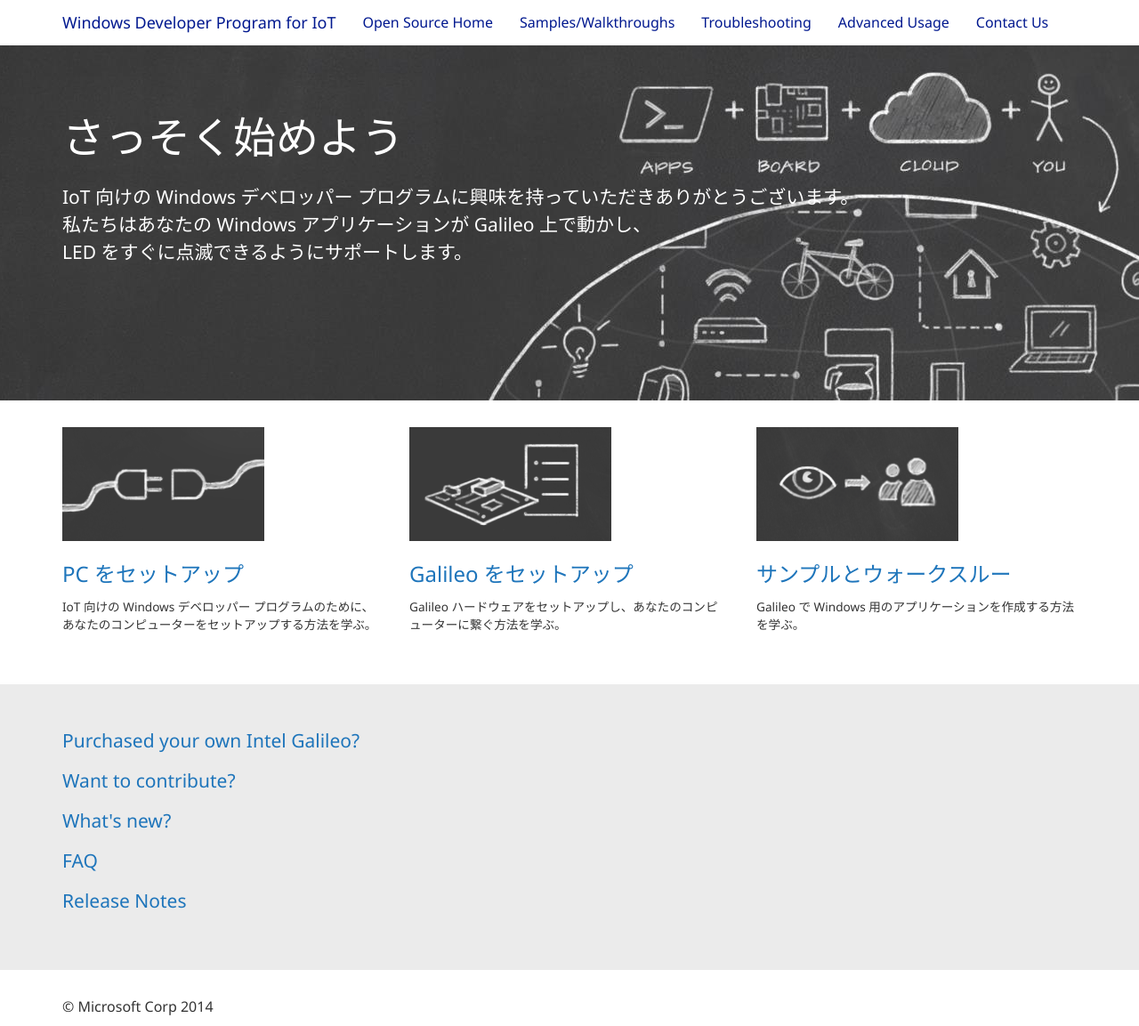
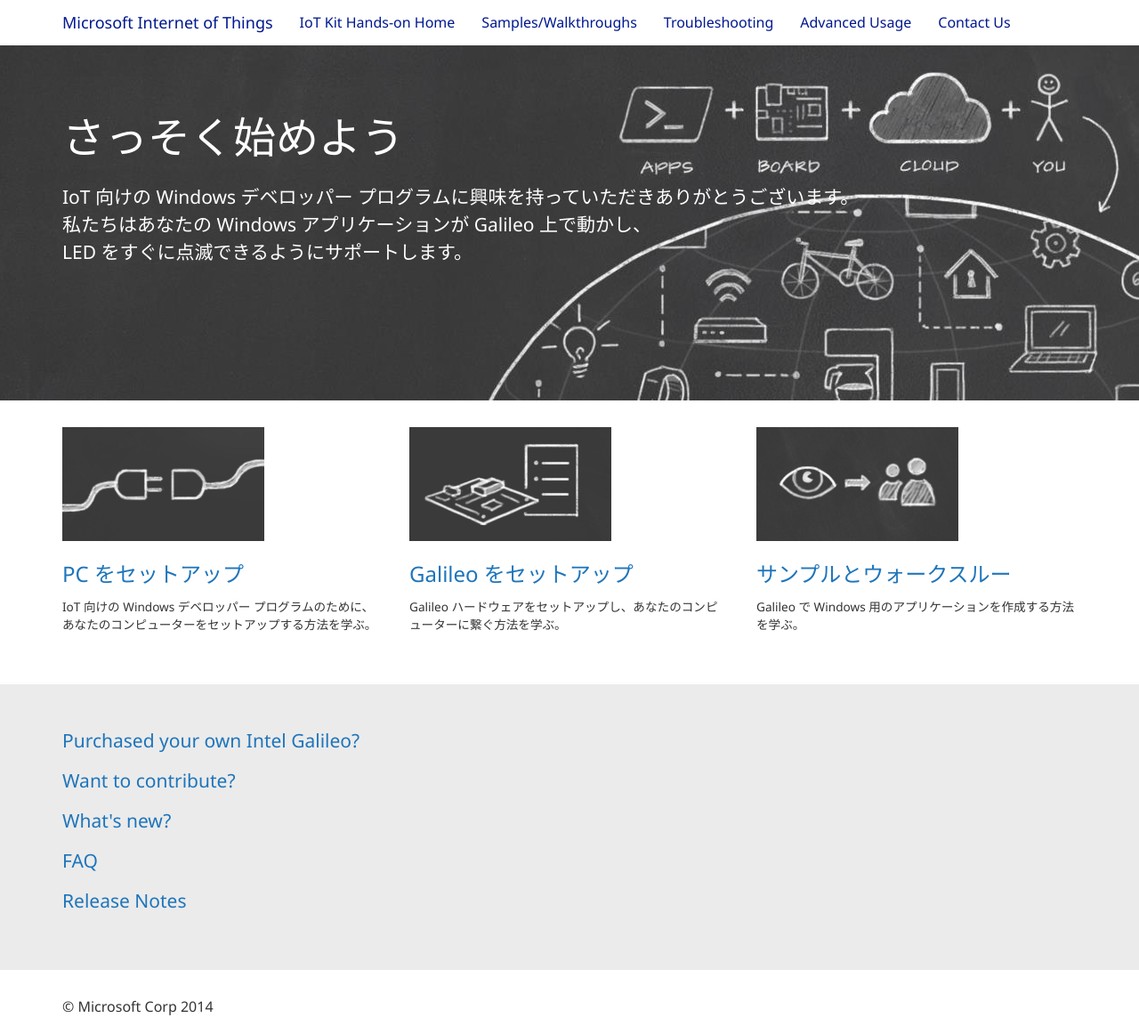
Before and after one commit to ms-iotkithol-jp/ms-iotkithol-jp.github.io, a Jekyll site: the page index.htm, which Jekyll copies as it is, in a window 1280 px wide and 1153 px high. Shown: the whole window at 89% size. Built offline with Jekyll 4.4.1, drawn with Linux system fonts in a browser that asks for light colours; nearby versions of some CDN libraries.

Commit message:
Initial Update and Test

```diff
--- a/_includes/header.html
+++ b/_includes/header.html
@@ -7,7 +7,7 @@
         <span class="icon-bar"></span>
         <span class="icon-bar"></span>
       </button>
-      <a class="navbar-brand" href="http://WindowsOnDevices.com">Windows Developer Program for IoT</a>
+        <a class="navbar-brand" href="http://www.microsoft.com/windowsembedded/ja-jp/internet-of-things.aspx">Microsoft Internet of Things</a>
     </div>
     <div class="collapse navbar-collapse">
       <ul class="nav navbar-nav">
--- a/index.htm
+++ b/index.htm
@@ -4,7 +4,7 @@
     <meta charset="utf-8"/>
     <meta http-equiv="X-UA-Compatible" content="IE=edge"/>
     <meta name="viewport" content="width=device-width, initial-scale=1"/>
-    <title>IoT向けのWindows デベロッパープログラム</title>
+    <title>IoT Kit Hands-on Training Site</title>
 
     <!-- Bootstrap -->
     <link href="css/bootstrap.css" rel="stylesheet"/>
@@ -30,12 +30,12 @@
             <span class="icon-bar"></span>
             <span class="icon-bar"></span>
           </button>
-          <a class="navbar-brand" href="http://WindowsOnDevices.com">Windows Developer Program for IoT</a>
+            <a class="navbar-brand" href="http://www.microsoft.com/windowsembedded/ja-jp/internet-of-things.aspx">Microsoft Internet of Things</a>
         </div>
         <div class="collapse navbar-collapse">
           <ul class="nav navbar-nav">
             <li>
-              <a href="index.htm">Open Source Home</a>
+              <a href="index.htm">IoT Kit Hands-on Home</a>
             </li>
             <li>
               <a href="SampleApps.htm">Samples/Walkthroughs</a>
```
Also changed, not shown: images/IoTKitHandsOnTrainingHeader.png (added).
